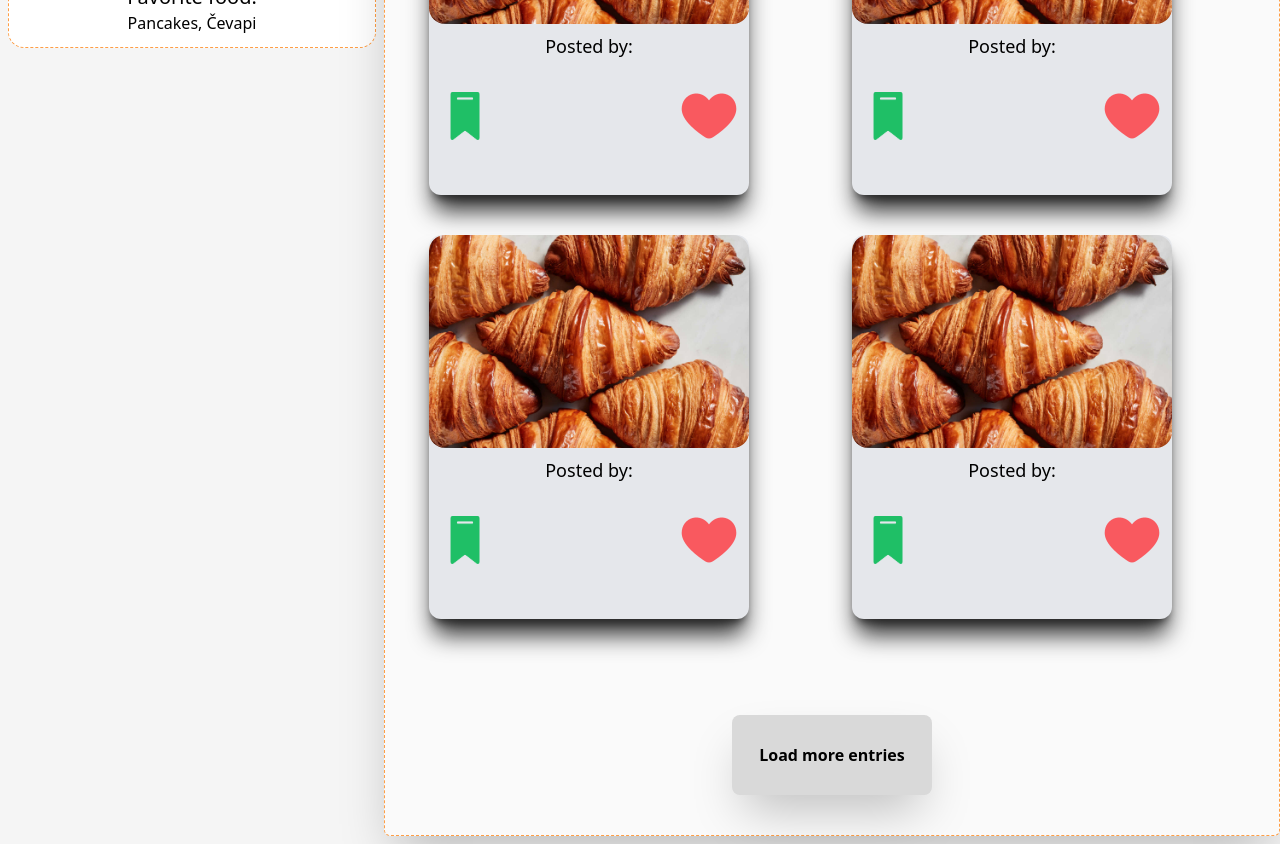
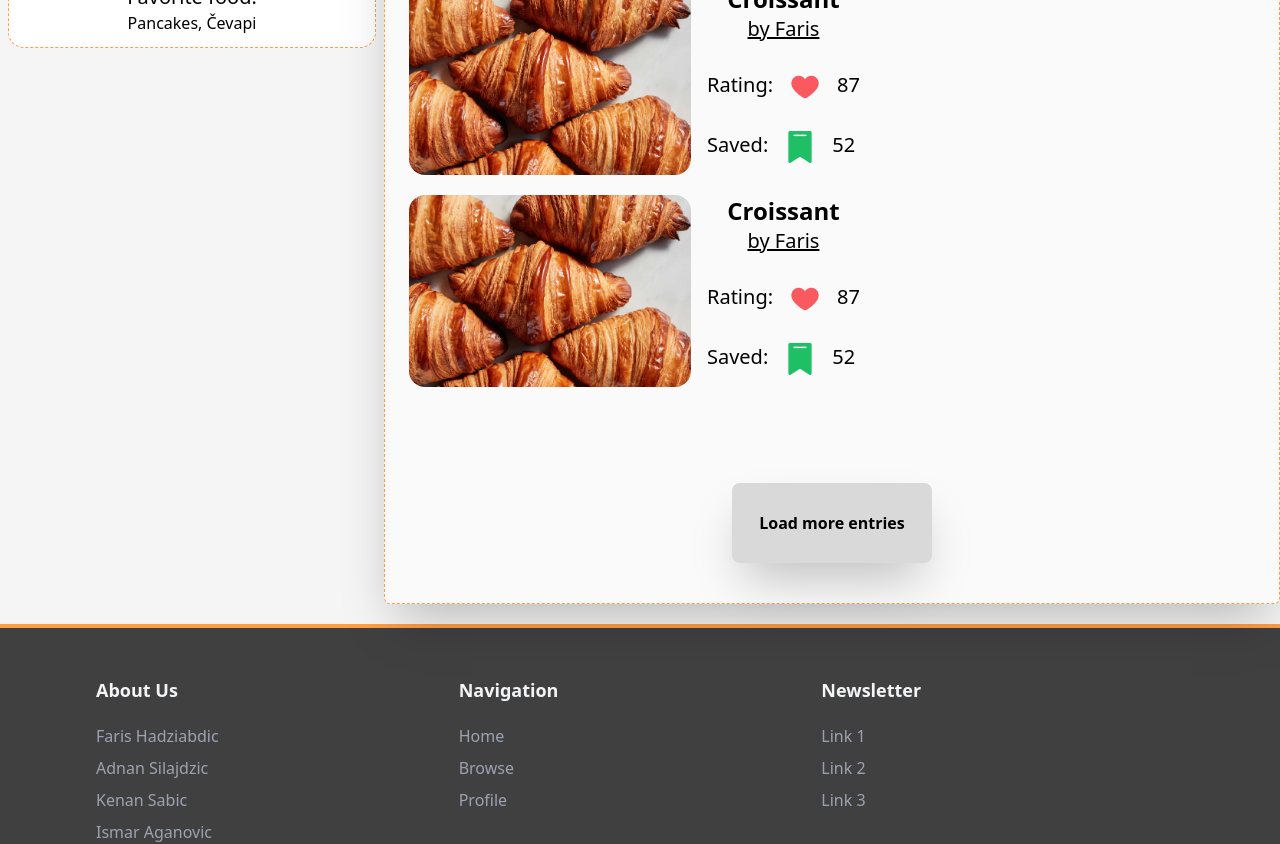
Before and after one commit to Kenan-Sabic/whisked-away, a React (Vite) app: page /user/recipes in a window 1280 px wide. Shown: the part 940-1784 px from the top of the page. Built offline with nearby package versions, Linux system fonts and the light colour scheme; a web font is replaced by a local one.

Commit message:
finished updating the design

```diff
--- a/src/components/UserPageRecipeTab.jsx
+++ b/src/components/UserPageRecipeTab.jsx
@@ -5,6 +5,8 @@ import heart from "../assets/heart.png";
 import bookmark from "../assets/bookmark.png";
 import RecipePlaceholder from "./RecipeBeta";
 import LoadMoreButton from "./LoadMoreButton";
+import croissant from "../assets/krosan1.jpg";
+import UserProfileRecipe from "./UserProfileRecipe";
 const UserPageRecipeTab = () => {
   return (
     <div className="px-6">
@@ -20,15 +22,13 @@ const UserPageRecipeTab = () => {
             <h1>Saved Recipes</h1>
           </div>
         </div>
-        <div className="grid grid-cols-1 md:grid-cols-2">
-          <RecipePlaceholder />
-          <RecipePlaceholder />
-          <RecipePlaceholder />
-          <RecipePlaceholder />
-        </div>
-        <div className="mt-24">
-          <LoadMoreButton />
-        </div>
+        <div className="flex"></div>
+        <UserProfileRecipe />
+        <UserProfileRecipe />
+        <UserProfileRecipe />
+      </div>
+      <div className="mt-24">
+        <LoadMoreButton />
       </div>
     </div>
   );
--- /dev/null
+++ b/src/components/UserProfileRecipe.jsx
@@ -0,0 +1,34 @@
+import React from "react";
+
+import croissant from "../assets/krosan1.jpg";
+import heart from "../assets/heart.png";
+import bookmark from "../assets/bookmark.png";
+
+const UserProfileRecipe = () => {
+  return (
+    <div className="mb-5 flex w-full flex-col">
+      <div className="flex h-48 w-full justify-start">
+        <img
+          src={croissant}
+          className="h-full w-1/3 rounded-2xl object-cover"
+        />
+        <div className="flex flex-col">
+          <h1 className="ml-4 text-2xl font-bold">Croissant</h1>
+          <h2 className="ml-4 text-xl underline">by Faris</h2>
+          <div class="mt-7 flex">
+            <h2 className="ml-4 text-xl">Rating: </h2>
+            <img src={heart} className="ml-4 h-8 w-8" />
+            <h2 className="ml-4 text-xl">87 </h2>
+          </div>
+          <div class="mt-7 flex">
+            <h2 className="ml-4 text-xl">Saved: </h2>
+            <img src={bookmark} className="ml-4 h-8 w-8" />
+            <h2 className="ml-4 text-xl">52 </h2>
+          </div>
+        </div>
+      </div>
+    </div>
+  );
+};
+
+export default UserProfileRecipe;
--- a/src/pages/Registration.jsx
+++ b/src/pages/Registration.jsx
@@ -22,6 +22,7 @@ const Registration = () => {
                 </label>
                 <input
                   type="text"
+                  placeholder="Username"
                   maxLength={30}
                   name="username"
                   id="username"
@@ -34,6 +35,7 @@ const Registration = () => {
                 </label>
                 <input
                   type="email"
+                  placeholder="Email"
                   name="email"
                   id="email"
                   className="h-12 w-full rounded bg-gray-200 p-3 text-lg"
@@ -50,6 +52,7 @@ const Registration = () => {
                 </label>
                 <input
                   type="password"
+                  placeholder="Password"
                   name="password"
                   id="password"
                   className="h-12 w-full rounded bg-gray-200 p-3 text-lg"
@@ -65,6 +68,7 @@ const Registration = () => {
                 <textarea
                   rows={3}
                   maxLength={150}
+                  placeholder="Bio"
                   name="bio"
                   id="bioTextArea"
                   className="h-12 w-full rounded bg-gray-200 p-3 text-lg"
```
